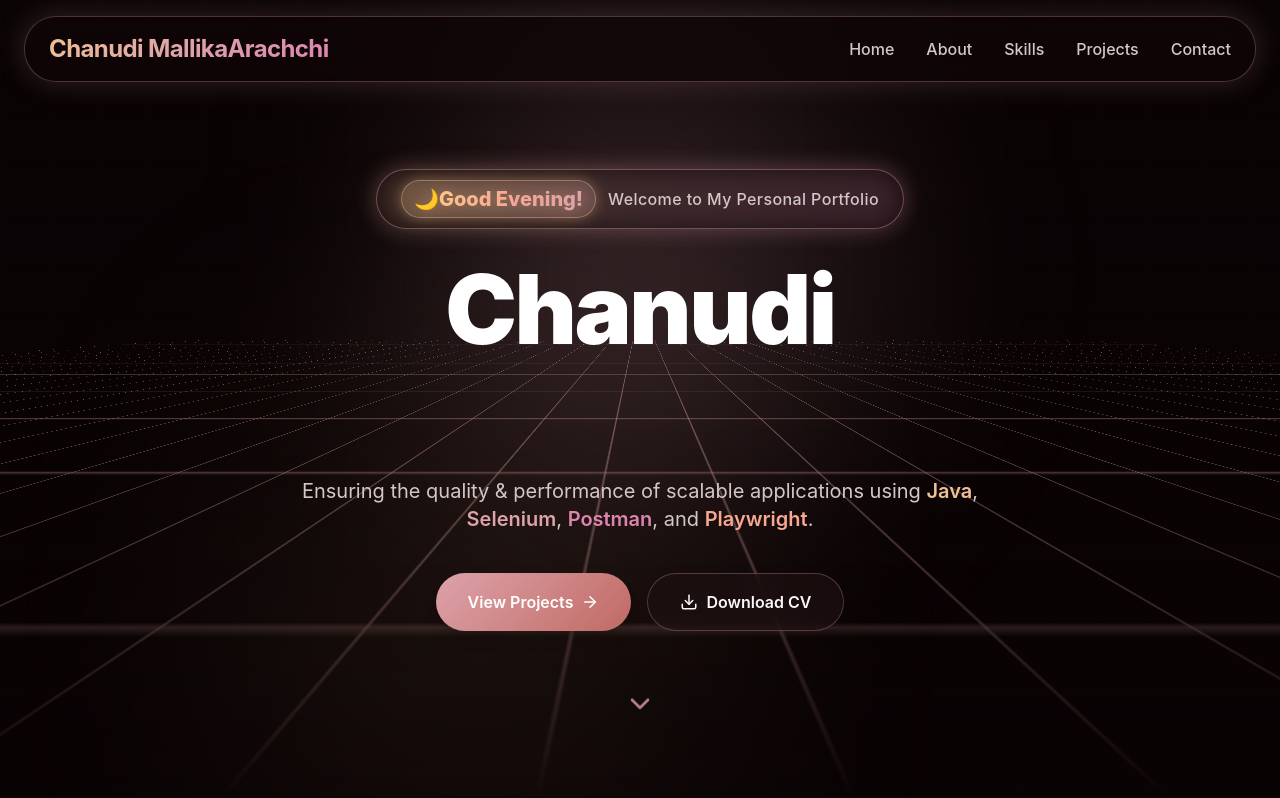
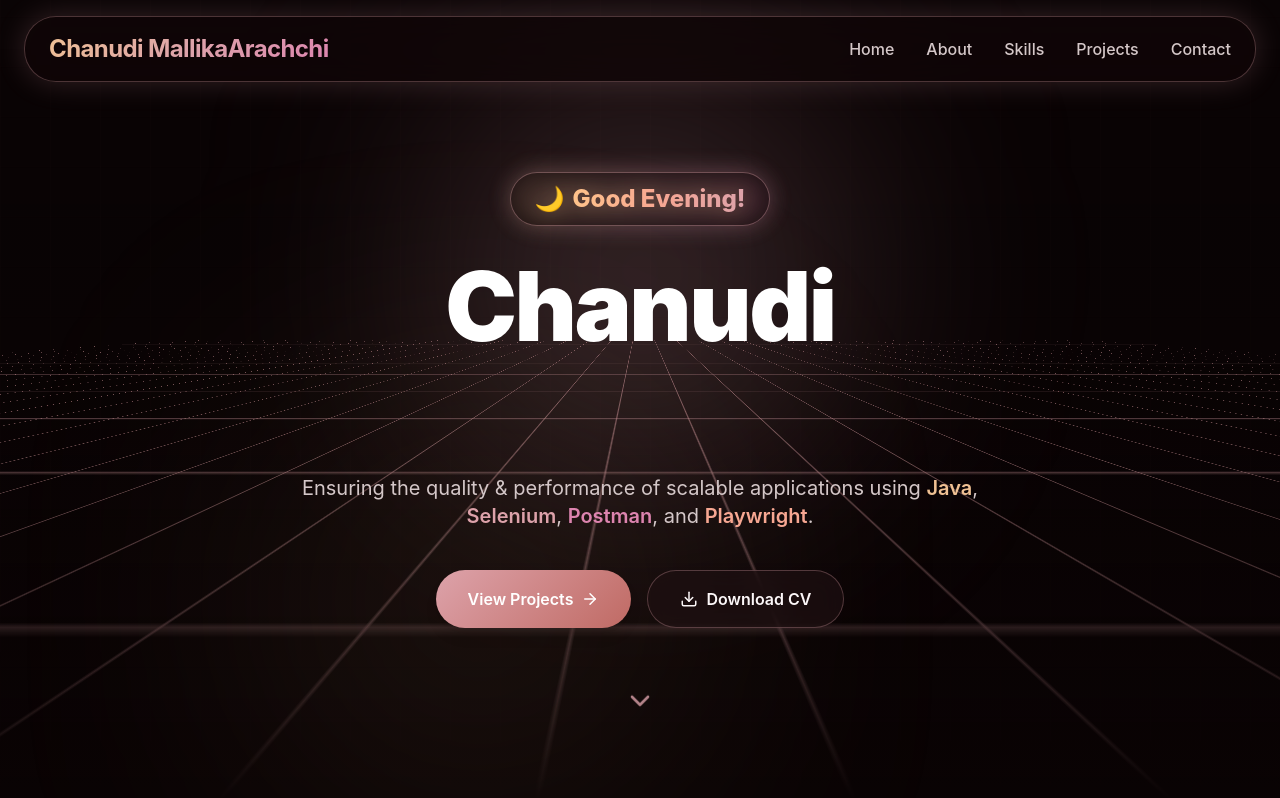
Before and after one commit to ChanudiMallikaArachchi/Personal-Portfolio, a Next.js app: page / in a window 1280 px wide. Shown: the top 798 px of the page. Built offline with nearby package versions, Linux system fonts and the light colour scheme.

Commit message:
Upload edited files

```diff
--- a/components/Home.tsx
+++ b/components/Home.tsx
@@ -47,23 +47,21 @@ export default function Home() {
 
         {/* Highlighted Hero Greeting Pill Badge */}
         <div className="mb-6 flex justify-center">
-          <div className="group relative inline-flex items-center gap-2.5 sm:gap-3 px-4 sm:px-6 py-2 sm:py-2.5 rounded-full bg-[oklch(0.18_0.02_10/0.8)] backdrop-blur-xl border border-[oklch(0.77_0.07_10/0.4)] shadow-[0_0_25px_oklch(0.77_0.07_10/0.2)] hover:border-[oklch(0.77_0.07_10/0.75)] hover:shadow-[0_0_35px_oklch(0.77_0.07_10/0.35)] transition-all duration-300">
+          <div className="group relative inline-flex items-center gap-2.5 sm:gap-3 px-5 sm:px-6 py-2.5 rounded-full bg-[oklch(0.18_0.02_10/0.8)] backdrop-blur-xl border border-[oklch(0.77_0.07_10/0.4)] shadow-[0_0_25px_oklch(0.77_0.07_10/0.2)] hover:border-[oklch(0.77_0.07_10/0.75)] hover:shadow-[0_0_35px_oklch(0.77_0.07_10/0.35)] transition-all duration-300">
 
             {/* Ambient Background Glow */}
             <span className="absolute inset-0 rounded-full bg-gradient-to-r from-[oklch(0.84_0.08_65/0.25)] via-[oklch(0.77_0.07_10/0.25)] to-[oklch(0.72_0.12_350/0.25)] blur-md -z-10 group-hover:opacity-100 transition-opacity opacity-70" />
 
             {/* Time Emoji / Highlight Badge */}
-            <span className="inline-flex items-center justify-center px-3 py-1 rounded-full bg-gradient-to-r from-[oklch(0.84_0.08_65/0.2)] to-[oklch(0.77_0.07_10/0.2)] border border-[oklch(0.84_0.08_65/0.4)] shadow-[0_0_12px_oklch(0.84_0.08_65/0.25)] text-base sm:text-lg md:text-xl font-extrabold text-[oklch(0.86_0.10_65)] drop-shadow-[0_0_8px_oklch(0.86_0.10_65/0.5)]">
-              {timeIcon === "morning" && "☀️ "}
-              {timeIcon === "afternoon" && "☀️ "}
-              {timeIcon === "evening" && "🌙 "}
+            <span className="inline-flex items-center justify-center gap-2 text-lg sm:text-xl md:text-2xl font-extrabold text-[oklch(0.86_0.10_65)] drop-shadow-[0_0_10px_oklch(0.86_0.10_65/0.4)]">
+              <span>
+                {timeIcon === "morning" && "☀️ "}
+                {timeIcon === "afternoon" && "☀️ "}
+                {timeIcon === "evening" && "🌙 "}
+              </span>
               <span className="bg-gradient-to-r from-[oklch(0.86_0.10_65)] via-[oklch(0.80_0.10_35)] to-[oklch(0.77_0.07_10)] bg-clip-text text-transparent">
                 {greetingTime}
               </span>
-            </span>
-
-            <span className="text-[oklch(0.84_0.015_10)] font-medium text-xs sm:text-sm md:text-base tracking-wide">
-              Welcome to My Personal Portfolio
             </span>
           </div>
         </div>
```
Also changed, not shown: public/portfolio.png.
